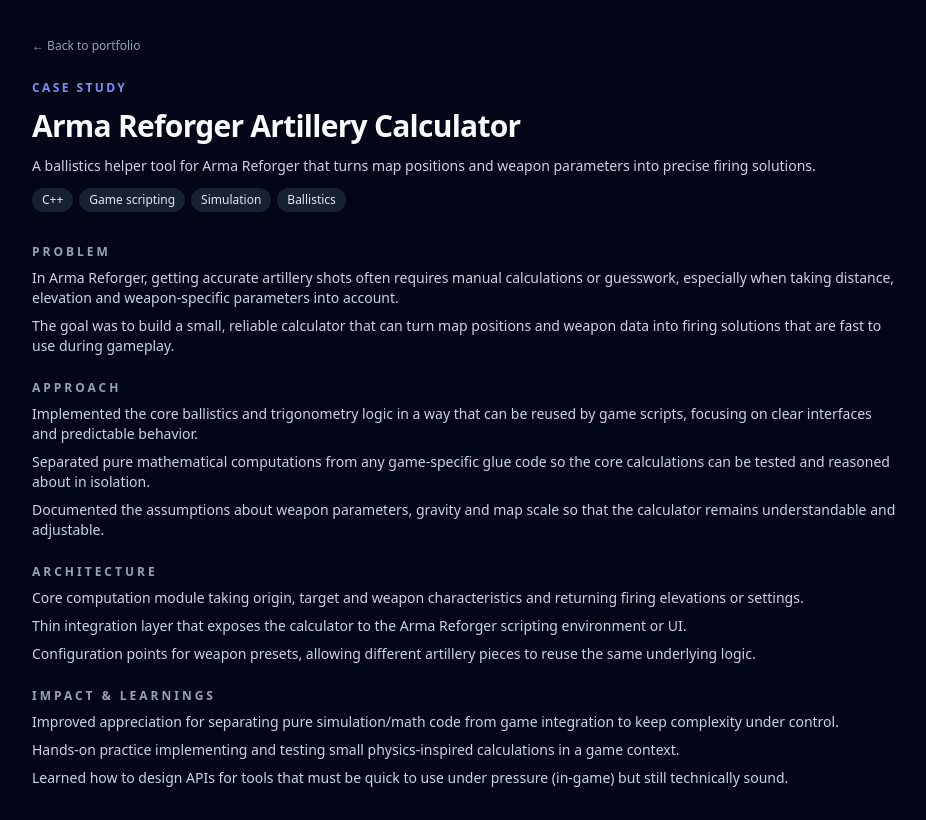
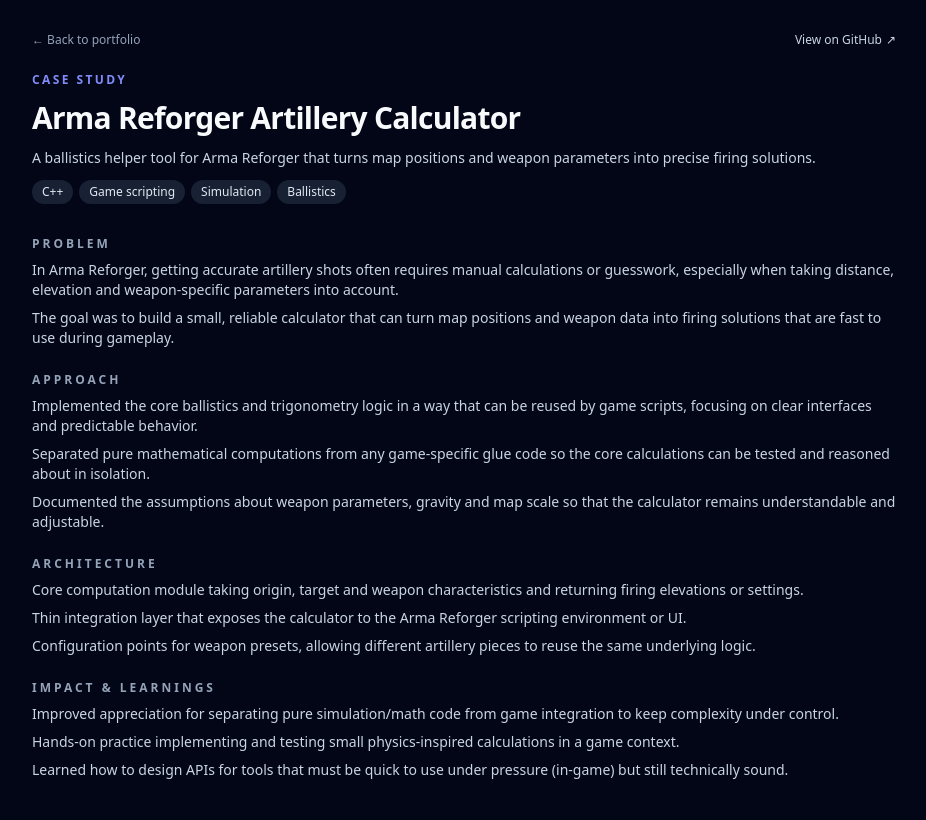
Before and after one commit to Paul-Lecomte/personal_portfolio, a React (Vite) app: page /project/arma-reforger-artillery-calculator in a window 1280 px wide. Shown: the whole page, without its empty margins (176-1102 px from the left). Built offline with nearby package versions, Linux system fonts and the light colour scheme.

Commit message:
added github link to repos

```diff
--- a/src/components/Projects.tsx
+++ b/src/components/Projects.tsx
@@ -42,7 +42,7 @@
                 </div>
                 <p className="mt-3 text-sm text-slate-300">{project.summary}</p>
               </div>
-              <div className="mt-4 pt-2">
+              <div className="mt-4 flex items-center justify-between pt-2">
                 <Link
                   to={`/project/${project.id}`}
                   className="inline-flex items-center text-sm font-medium text-brand-soft hover:text-brand-primary"
@@ -50,6 +50,17 @@
                   View case study
                   <span className="ml-1 text-xs">→</span>
                 </Link>
+                <a
+                  href={project.githubUrl}
+                  target="_blank"
+                  rel="noreferrer"
+                  className="inline-flex items-center text-xs text-slate-400 hover:text-slate-200"
+                >
+                  GitHub
+                  <span className="ml-1" aria-hidden="true">
+                    ↗
+                  </span>
+                </a>
               </div>
             </article>
           ))}
--- a/src/data/projects.ts
+++ b/src/data/projects.ts
@@ -10,6 +10,7 @@
   tech: string[];
   summary: string;
   order: number;
+  githubUrl: string; // lien vers le repo GitHub correspondant
   caseStudy: {
     problem: CaseStudySection;
     approach: CaseStudySection;
@@ -37,6 +38,7 @@
     summary:
       'SwissTransitMap is a full‑stack web app that visualizes the Swiss public transport network using GTFS data. It combines a modern Next.js + React + Leaflet frontend with a Node.js/Express backend and MongoDB to provide fast stop search, route exploration and basic fastest-path queries.',
     order: 1,
+    githubUrl: 'https://github.com/Paul-Lecomte/swiss-pb-map',
     caseStudy: {
       problem: {
         title: 'Problem',
@@ -81,6 +83,7 @@
     summary:
       'A calculator for Arma Reforger artillery that computes firing angles and parameters based on positions and weapon characteristics, packaging the logic into reusable, game-friendly components.',
     order: 2,
+    githubUrl: 'https://github.com/Paul-Lecomte/Arma-Reforger-Artillery-Calculator',
     caseStudy: {
       problem: {
         title: 'Problem',
@@ -124,6 +127,7 @@
     summary:
       'A full‑stack experiment that takes user profile data, runs it through a backend, and returns structured “roasts” and feedback, focusing on UI polish and clear API contracts.',
     order: 3,
+    githubUrl: 'https://github.com/Paul-Lecomte/profile_roasting',
     caseStudy: {
       problem: {
         title: 'Problem',
@@ -167,6 +171,7 @@
     summary:
       'The site you are reading: a single-page React application that presents my projects as concise case studies, with a focus on clarity, hierarchy and modern UI patterns.',
     order: 4,
+    githubUrl: 'https://github.com/Paul-Lecomte/portfolio',
     caseStudy: {
       problem: {
         title: 'Problem',
@@ -209,6 +214,7 @@
     summary:
       'A modern C++ implementation of Conway’s Game of Life with a clear separation between simulation logic and rendering, and an efficient grid representation.',
     order: 5,
+    githubUrl: 'https://github.com/Paul-Lecomte/conway_game_of_life',
     caseStudy: {
       problem: {
         title: 'Problem',
--- a/src/pages/ProjectDetail.tsx
+++ b/src/pages/ProjectDetail.tsx
@@ -26,12 +26,25 @@
   return (
     <main className="min-h-screen bg-slate-950 text-slate-100">
       <div className="mx-auto max-w-4xl px-4 py-8">
+        <div className="flex items-center justify-between gap-4">
           <Link
             to="/?section=projects#projects"
             className="inline-flex items-center text-xs font-medium text-slate-400 hover:text-brand-soft"
           >
             ← Back to portfolio
           </Link>
+          <a
+            href={project.githubUrl}
+            target="_blank"
+            rel="noreferrer"
+            className="inline-flex items-center text-xs font-medium text-slate-300 hover:text-slate-50"
+          >
+            View on GitHub
+            <span className="ml-1" aria-hidden="true">
+              ↗
+            </span>
+          </a>
+        </div>
 
         <header className="mt-6 space-y-3">
           <p className="text-xs font-semibold uppercase tracking-[0.2em] text-brand-soft">
```
Lines whose indentation alone changed are shown as unchanged.
